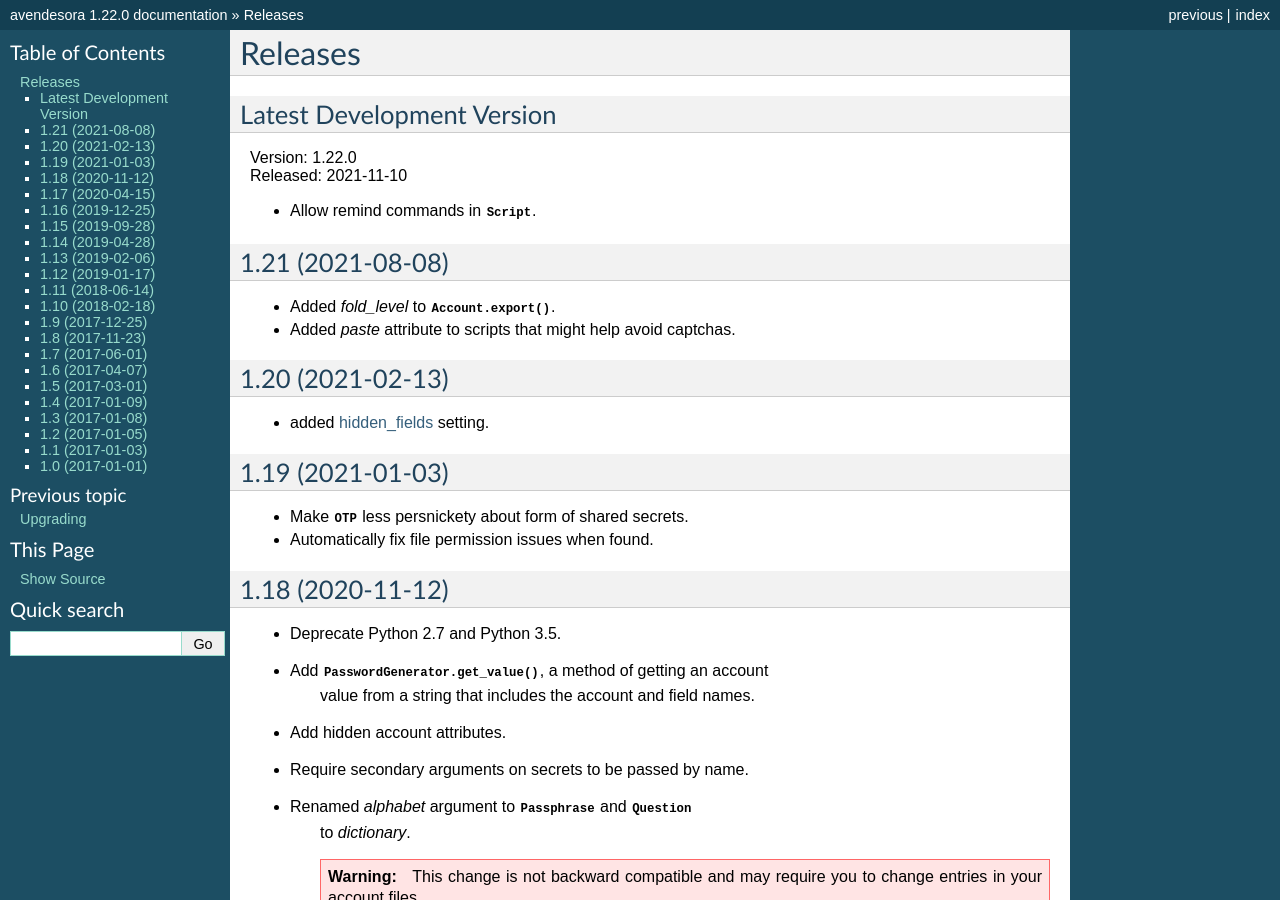
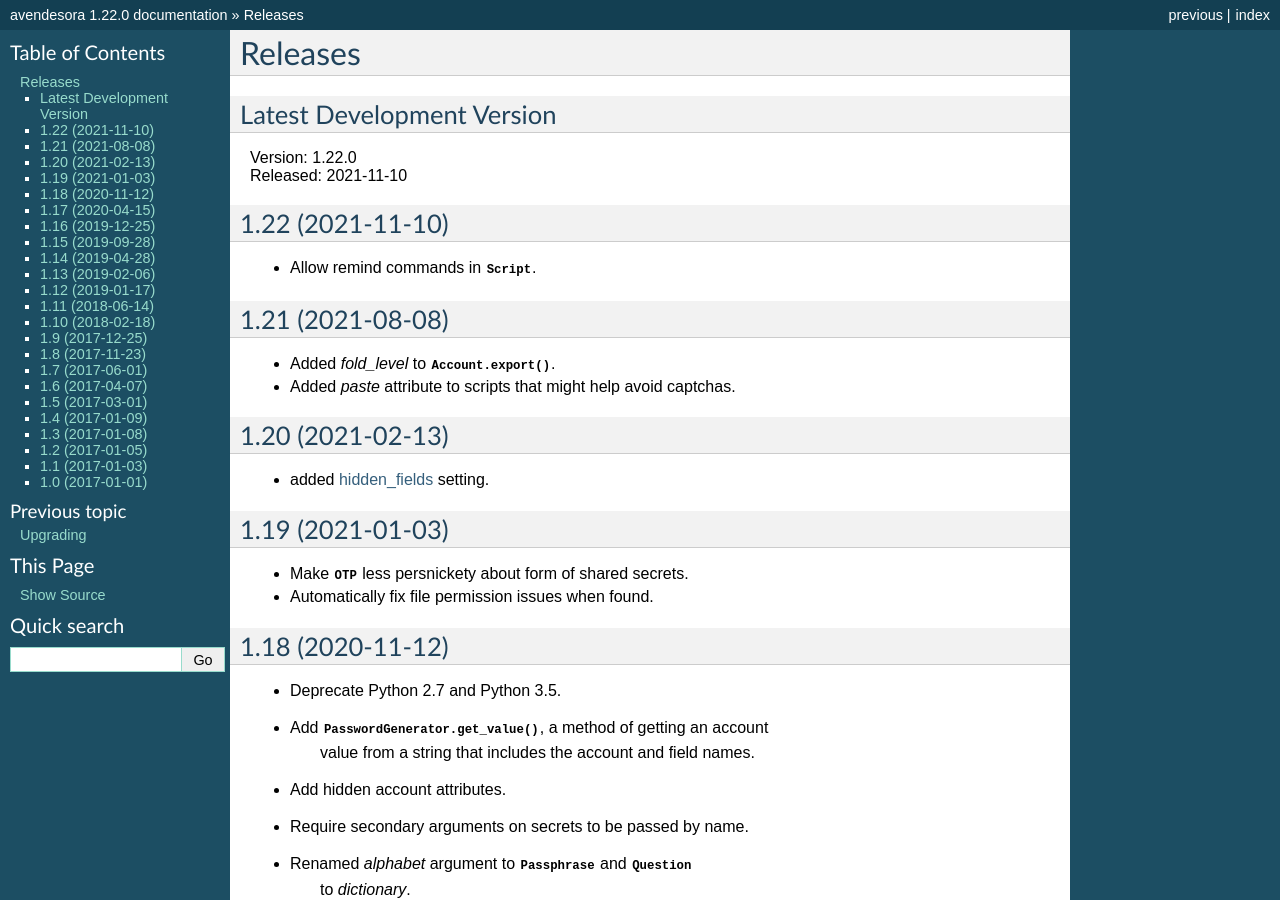
Before and after one commit to KenKundert/avendesora, a Sphinx documentation site: the page built from doc/releases.rst, in a window 1280 px wide and 900 px high. Built offline with Sphinx 7.4.7, drawn with Linux system fonts in a browser that asks for light colours.

Commit message:
update release notes

```diff
--- a/doc/releases.rst
+++ b/doc/releases.rst
@@ -8,6 +8,9 @@ Latest Development Version
 | Version: 1.22.0
 | Released: 2021-11-10
 
+
+1.22 (2021-11-10)
+-----------------
 - Allow remind commands in :class:`Script`.
 
 
```
